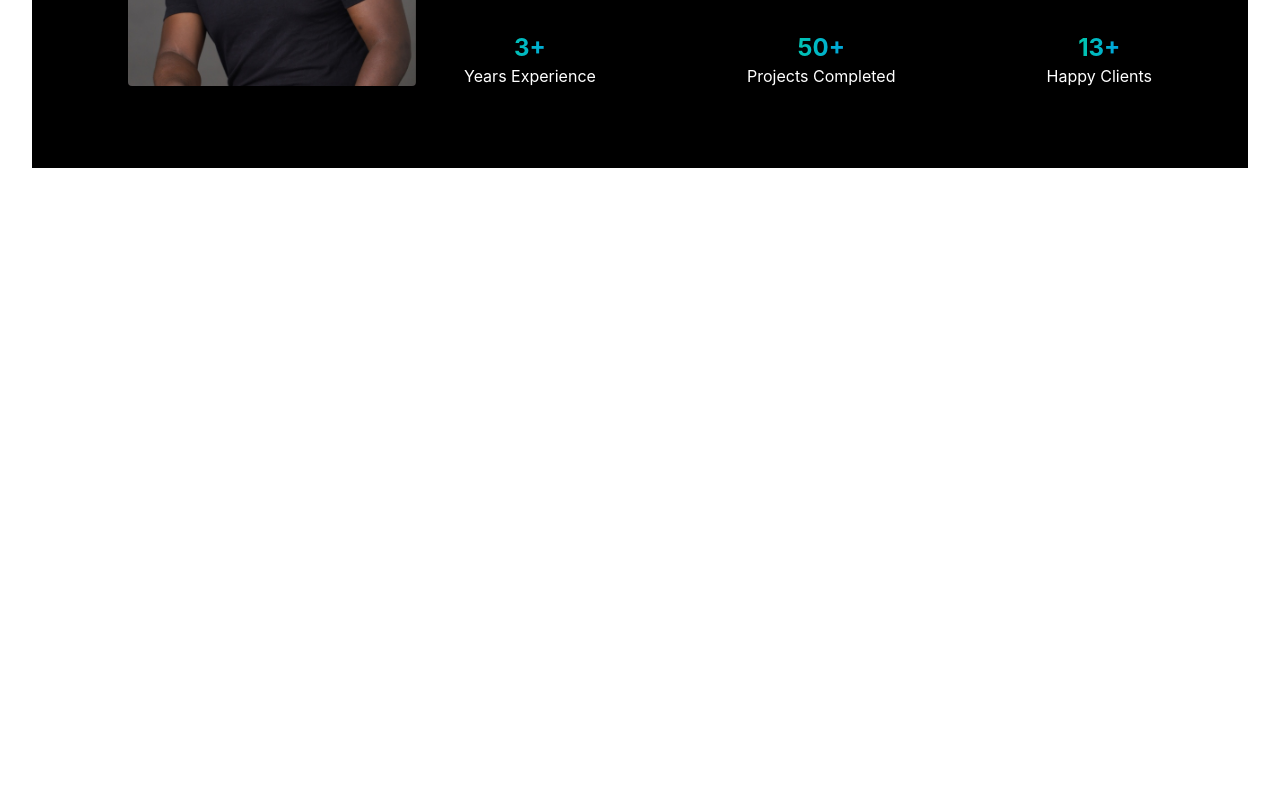
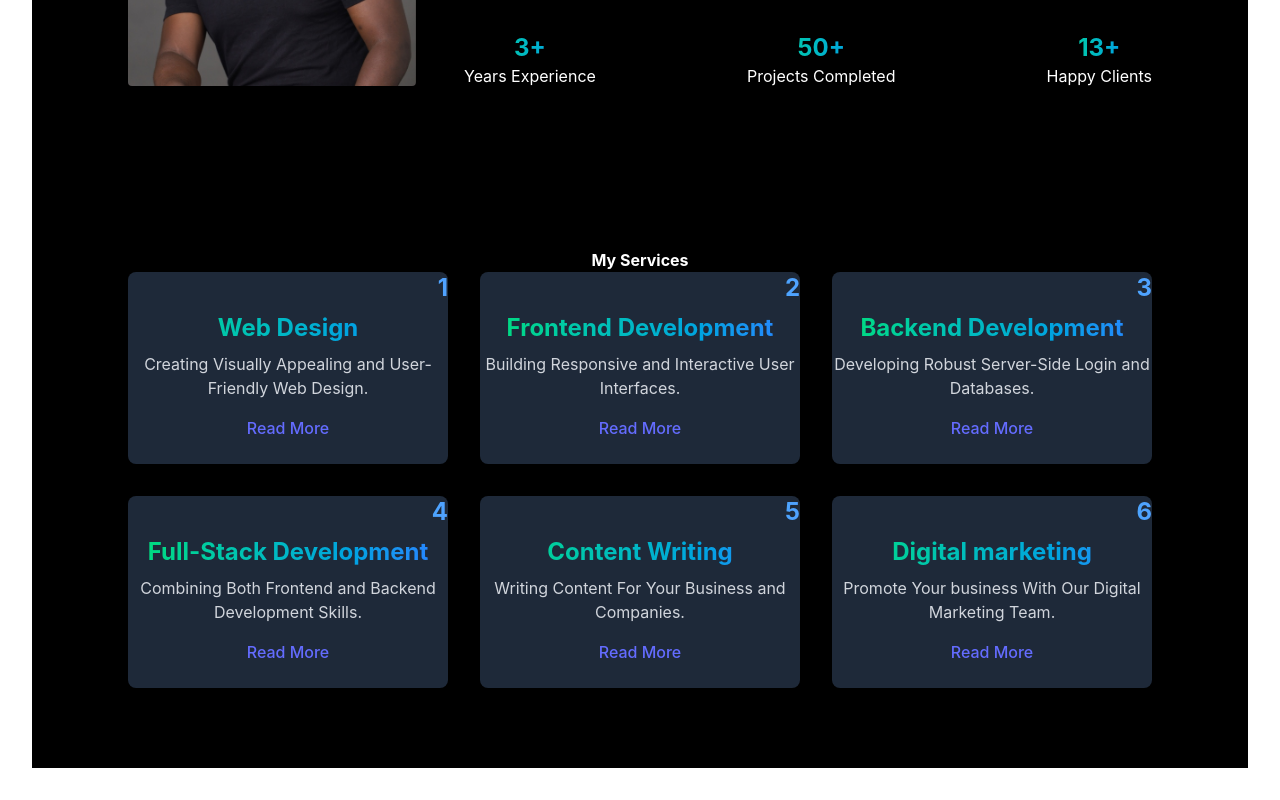
Before and after one commit to samibyrone/Portfolio_Website, a React (Vite) app: page / in a window 1280 px wide. Shown: the part 963-1763 px from the top of the page. Before the commit the page ends 1163 px from the top, so only its background shows below. Built offline with nearby package versions, Linux system fonts and the light colour scheme.

Commit message:
portfolio Service  page commit

```diff
--- a/src/App.jsx
+++ b/src/App.jsx
@@ -2,6 +2,7 @@ import "./App.css";
 import { About } from "./Component/about/About";
 import { Layout } from "./Component/Layout/Layout";
 import { Navbar } from "./Component/navbar/Navbar";
+import { Service } from "./Component/service/Service";
 
 function App() {
   return (
@@ -9,6 +10,7 @@ function App() {
       <Navbar />
       <Layout />
       <About />
+      <Service />
     </div>
   );
 };
--- /dev/null
+++ b/src/Component/service/Service.jsx
@@ -0,0 +1,59 @@
+import React from "react";
+
+const services = [
+  {
+    id: 1,
+    title: "Web Design",
+    description: "Creating Visually Appealing and User-Friendly Web Design."
+  },
+  {
+    id: 2,
+    title: "Frontend Development",
+    description: "Building Responsive and Interactive User Interfaces."
+  },
+  {
+    id: 3,
+    title: "Backend Development",
+    description: "Developing Robust Server-Side Login and Databases."
+  },
+  {
+    id: 4,
+    title: "Full-Stack Development",
+    description: "Combining Both Frontend and Backend Development Skills."
+  },
+  {
+    id: 5,
+    title: "Content Writing",
+    description: "Writing Content For Your Business and Companies."
+  },
+  {
+    id: 6,
+    title: "Digital marketing",
+    description: "Promote Your business With Our Digital Marketing Team."
+  }
+];
+
+export const Service = () => {
+  return (
+    <div className='bg-black text-white py-20' id='service'>
+      <div className='container mx:auto px-8 md:px-16 lg:px-24'>
+        <h2 className='text-4x1 font-bold text-center mb:12'>My Services</h2>
+        <div className='grid grid-cols-1 md:grid-cols-2 lg:grid-cols-3 gap-8'>
+          {services.map((service) => (
+            <div
+              key={service.id}
+              className='bg-gray-800 pb-6 rounded-lg hover:shadow-lg transform transition-transform duration-300 hover:scale-105'
+            >
+                <div className="text-right text-2xl font-bold text-transparent bg-clip-text bg-gradient-to-r from-green-600 to-blue-400">
+                    {service.id}
+                </div>
+                <h3 className="mt-2 text-2xl font-bold text-transparent bg-clip-text bg-gradient-to-r from-green-400 to-blue-500">{service.title}</h3>
+                <p className="mt-2 text-gray-300">{service.description}</p>
+                <a href="#" className="mt-4 inline-block text-green-400 hover:text-blue-500">Read More</a>
+            </div>
+          ))}
+        </div>
+      </div>
+    </div>
+  );
+};
```
